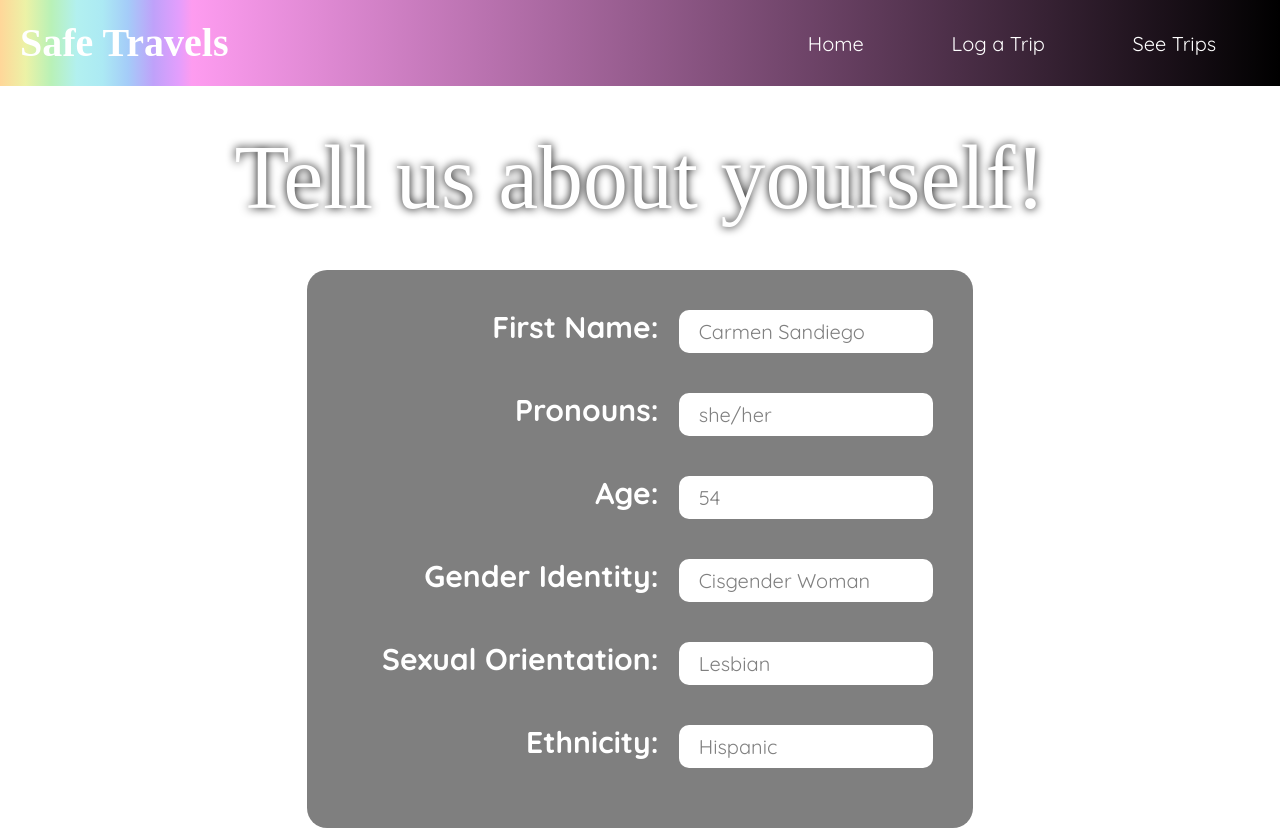
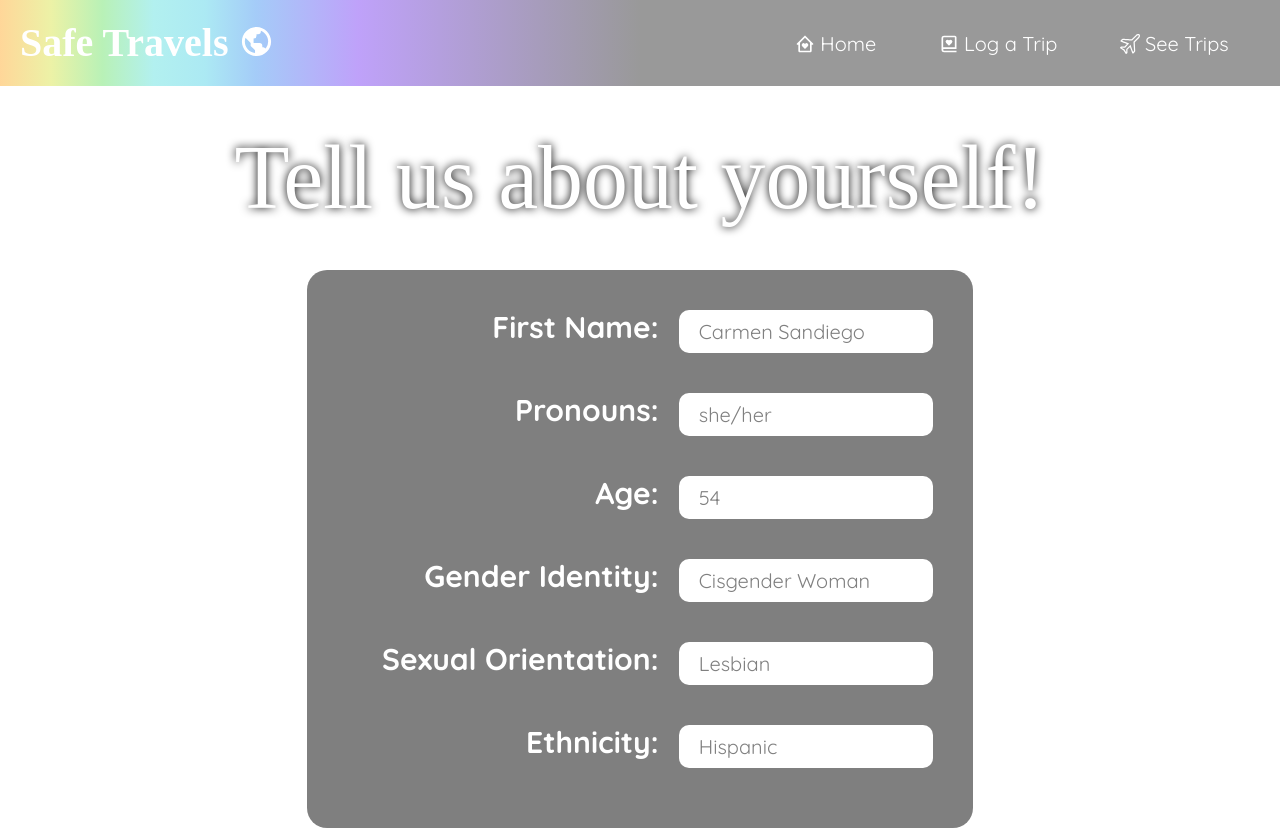
Before and after one commit to haleytibbitts/safe-travels, a React (Create React App) app: page /log in a window 1280 px wide. Shown: the top 830 px of the page. Built offline with nearby package versions, Linux system fonts and the light colour scheme; no server answers; the database is empty; a web font is replaced by a local one.

Commit message:
added home and form page css

```diff
--- a/src/App.js
+++ b/src/App.js
@@ -2,7 +2,8 @@
 import { useState, useEffect } from "react";
 import { Route, Routes, Link, useLocation } from "react-router-dom";
 import { getDatabase, push, ref, set, onValue } from "firebase/database";
-import { BiWorld, BiBookHeart, BiPaperPlane } from "react-icons/bi";
+import { BiWorld, BiBookHeart } from "react-icons/bi";
+import { SlPlane } from "react-icons/sl";
 
 //Components
 import firebase from "./firebase";
@@ -155,7 +156,10 @@ function App() {
       <header id="header">
         {useLocation().pathname === "/" ? undefined : (
           <>
-            <h1>Safe Travels</h1>
+            <h1>
+              Safe Travels
+              <BiWorld className="icon" />
+            </h1>
             <NavBar />
           </>
         )}
--- a/src/Components/Home.js
+++ b/src/Components/Home.js
@@ -1,6 +1,7 @@
 // Modules
 import { useEffect, useState } from "react";
 import { Routes, Route, Link } from "react-router-dom";
+import { BiWorld } from "react-icons/bi";
 
 // Components
 import NavBar from "./NavBar";
@@ -15,7 +16,7 @@ const Home = () => {
         <h2>Welcome to Safe Travels</h2>
         <h3>
           An inclusive travel log for Black, Indigenous, Queer and
-          Gender-Non-Conforming folks.
+          Gender-Non-Conforming folks. <BiWorld className="icon" />
         </h3>
         <h4>What would you like to do today?</h4>
         <NavBar />
--- a/src/Components/LoggedModal.js
+++ b/src/Components/LoggedModal.js
@@ -1,5 +1,6 @@
 import { Link } from "react-router-dom";
-import {BiWorld, BiBookHeart, BiPaperPlane} from 'react-icons/bi';
+import { BiWorld, BiBookHeart } from "react-icons/bi";
+import { SlPlane } from "react-icons/sl";
 
 const LoggedModal = ({ openModal, setOpenModal, allValues }) => {
   return (
@@ -17,8 +18,12 @@ const LoggedModal = ({ openModal, setOpenModal, allValues }) => {
         }}
       >
         <h3>Thanks, {allValues.name}!</h3>
-        <h4>Your trip has been recorded</h4>
-        <div className='modalIcons'><BiPaperPlane /><BiWorld /><BiBookHeart /></div>
+        <h4>Your trip has been recorded.</h4>
+        <div className="icons">
+          <SlPlane />
+          <BiWorld />
+          <BiBookHeart />
+        </div>
         <nav>
           <ul>
             <li>
--- a/src/Components/NavBar.js
+++ b/src/Components/NavBar.js
@@ -1,4 +1,6 @@
 import { Link, useLocation } from "react-router-dom";
+import { BiBookHeart, BiHomeHeart } from "react-icons/bi";
+import { SlPlane } from "react-icons/sl";
 
 const NavBar = () => {
   return (
@@ -6,14 +8,23 @@ const NavBar = () => {
       <ul>
         {useLocation().pathname === "/" ? undefined : (
           <li>
-            <Link to="/">Home</Link>
+            <Link to="/">
+              <BiHomeHeart className="icon" />
+              Home
+            </Link>
           </li>
         )}
         <li>
-          <Link to="/log">Log a Trip</Link>
+          <Link to="/log">
+            <BiBookHeart className="icon" />
+            Log a Trip
+          </Link>
         </li>
         <li>
-          <Link to="/trips">See Trips</Link>
+          <Link to="/trips">
+            <SlPlane className="icon" />
+            See Trips
+          </Link>
         </li>
       </ul>
     </nav>
--- a/src/Components/TripForm.js
+++ b/src/Components/TripForm.js
@@ -1,4 +1,5 @@
 import { useState, useEffect } from "react";
+import { BiBookHeart } from "react-icons/bi";
 import FormInput from "./FormInput";
 import LoggedModal from "./LoggedModal";
 
@@ -72,7 +73,7 @@ const TripForm = ({
           allValues={allValues}
         />
       </fieldset>
-      <legend>Tell us about your trip!</legend>
+      <legend id="tripQ-start">Tell us about your trip!</legend>
       <fieldset id="tripQs" className="tripQs">
         <div className="input-container">
           <label htmlFor="country">Country:</label>
@@ -163,6 +164,7 @@ const TripForm = ({
             setOpenModal(true);
           }}
         >
+          <BiBookHeart className="icon" />
           Log My Trip!
         </button>
       </fieldset>
--- a/src/sass/partials/_home.scss
+++ b/src/sass/partials/_home.scss
@@ -22,16 +22,16 @@
     gap: 20px;
   }
 
+  h3 {
+    .icon {
+      position: relative;
+      top: 4px;
+    }
+  }
+
   a {
     border: 1px solid $primary;
     padding: 20px 40px;
     border-radius: 10px;
-    transition: all 0.5s ease-in-out;
-
-    &:hover,
-    &:focus {
-      text-shadow: $primary 0 0 10px;
-      box-shadow: 0 0 10px 5px $primary;
-    }
   }
 }
--- a/src/sass/partials/_main-styles.scss
+++ b/src/sass/partials/_main-styles.scss
@@ -22,10 +22,22 @@ li {
   list-style: none;
 }
 
+a {
+  padding: 10px 20px;
+  border-radius: 10px;
+}
+
 a,
 button {
   text-decoration: none;
   color: $primary;
+  transition: all 0.5s ease-in-out;
+
+  &:hover,
+  &:focus {
+    text-shadow: $primary 0 0 10px;
+    box-shadow: 0 0 10px 5px $primary;
+  }
 }
 
 span {
@@ -70,6 +82,18 @@ h4 {
   font-size: 2rem;
 }
 
+input,
+select,
+textarea {
+  transition: all 0.5s ease-in-out;
+
+  &:hover,
+  &:focus {
+    text-shadow: $primary 0 0 10px;
+    box-shadow: 0 0 10px 5px $primary;
+  }
+}
+
 ul {
   padding-left: 0;
 }
@@ -77,6 +101,12 @@ ul {
 li {
   font-family: $sans;
   font-size: 1rem;
+
+  .icon {
+    margin-right: 5px;
+    position: relative;
+    top: 3px;
+  }
 }
 
 .body {
@@ -84,26 +114,35 @@ li {
   background-position: bottom;
   background-repeat: no-repeat;
   background-attachment: fixed;
+  position: relative;
 }
 
 header {
   background: linear-gradient(
-        90deg,
-        rgba(255, 154, 0, 0.4) 0%,
-        rgba(208, 222, 33, 0.4) 2%,
-        rgba(79, 220, 74, 0.4) 4%,
-        rgba(63, 218, 216, 0.4) 6%,
-        rgba(47, 201, 226, 0.4) 8%,
-        rgba(28, 127, 238, 0.4) 10%,
-        rgba(95, 21, 242, 0.4) 12%,
-        rgba(186, 12, 248, 0.4) 14%,
-        rgba(251, 7, 217, 0.4) 15%,
-        $secondary 100%
-    );
+    90deg,
+    rgba(255, 154, 0, 0.4) 0%,
+    rgba(208, 222, 33, 0.4) 4%,
+    rgba(79, 220, 74, 0.4) 8%,
+    rgba(63, 218, 216, 0.4) 12%,
+    rgba(47, 201, 226, 0.4) 16%,
+    rgba(28, 127, 238, 0.4) 20%,
+    rgba(95, 21, 242, 0.4) 28%,
+    rgba(0, 0, 0, 0.4) 50%
+  );
   padding: 20px;
   display: flex;
   justify-content: space-between;
   align-items: center;
+
+  h1 {
+    .icon {
+      font-size: 1.75rem;
+      display: inline-block;
+      margin-left: 10px;
+      position: relative;
+      top: 3px;
+    }
+  }
 
   nav {
     width: 40%;
--- a/src/sass/partials/_modal.scss
+++ b/src/sass/partials/_modal.scss
@@ -13,18 +13,16 @@
 
   .modal-container {
     background: linear-gradient(
-        90deg,
-        $secondary 0%,
-        rgba(255, 154, 0, 1) 10%,
-        rgba(208, 222, 33, 1) 20%,
-        rgba(79, 220, 74, 1) 30%,
-        rgba(63, 218, 216, 1) 40%,
-        rgba(47, 201, 226, 1) 50%,
-        rgba(28, 127, 238, 1) 60%,
-        rgba(95, 21, 242, 1) 70%,
-        rgba(186, 12, 248, 1) 80%,
-        rgba(251, 7, 217, 1) 90%,
-        $secondary 100%
+      90deg,
+      rgba(255, 154, 0, 0.8) 10%,
+      rgba(208, 222, 33, 0.8) 20%,
+      rgba(79, 220, 74, 0.8) 30%,
+      rgba(63, 218, 216, 0.8) 40%,
+      rgba(47, 201, 226, 0.8) 50%,
+      rgba(28, 127, 238, 0.8) 60%,
+      rgba(95, 21, 242, 0.8) 70%,
+      rgba(186, 12, 248, 0.8) 80%,
+      rgba(251, 7, 217, 0.8) 90%
     );
     display: flex;
     flex-direction: column;
@@ -35,7 +33,10 @@
     gap: 50px;
   }
 
-  h3, h4, .modalIcons, nav {
+  h3,
+  h4,
+  .icons,
+  nav {
     margin: 0;
     padding: 0;
   }
@@ -58,7 +59,7 @@
     }
   }
 
-  .modalIcons {
+  .icons {
     color: $primary;
     font-size: 2rem;
   }
--- a/src/sass/partials/_trip-form.scss
+++ b/src/sass/partials/_trip-form.scss
@@ -104,4 +104,10 @@
       box-shadow: 0 0 10px 5px $primary;
     }
   }
+
+  button .icon {
+    margin-right: 5px;
+    position: relative;
+    top: 3px;
+  }
 }
```
